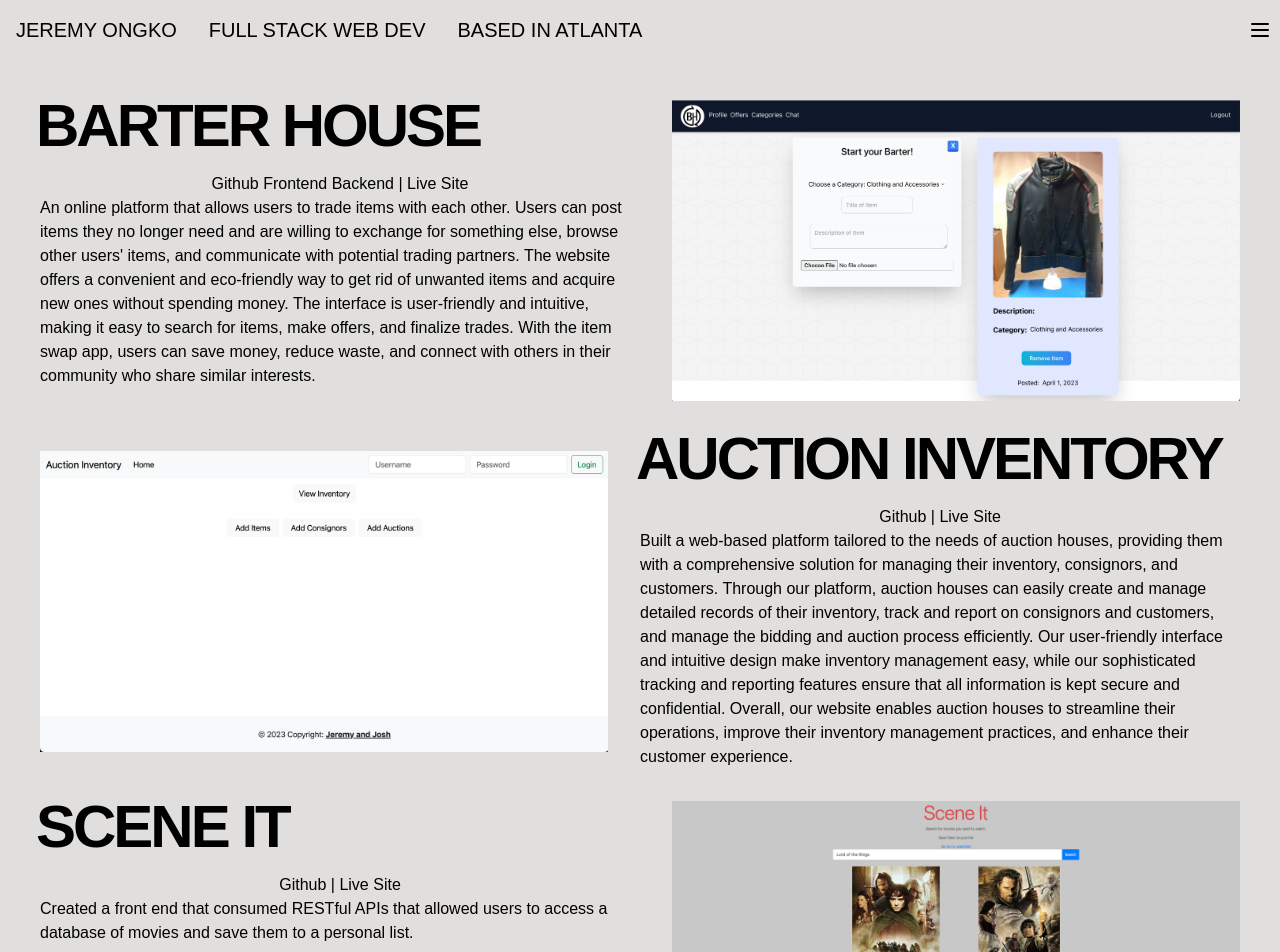
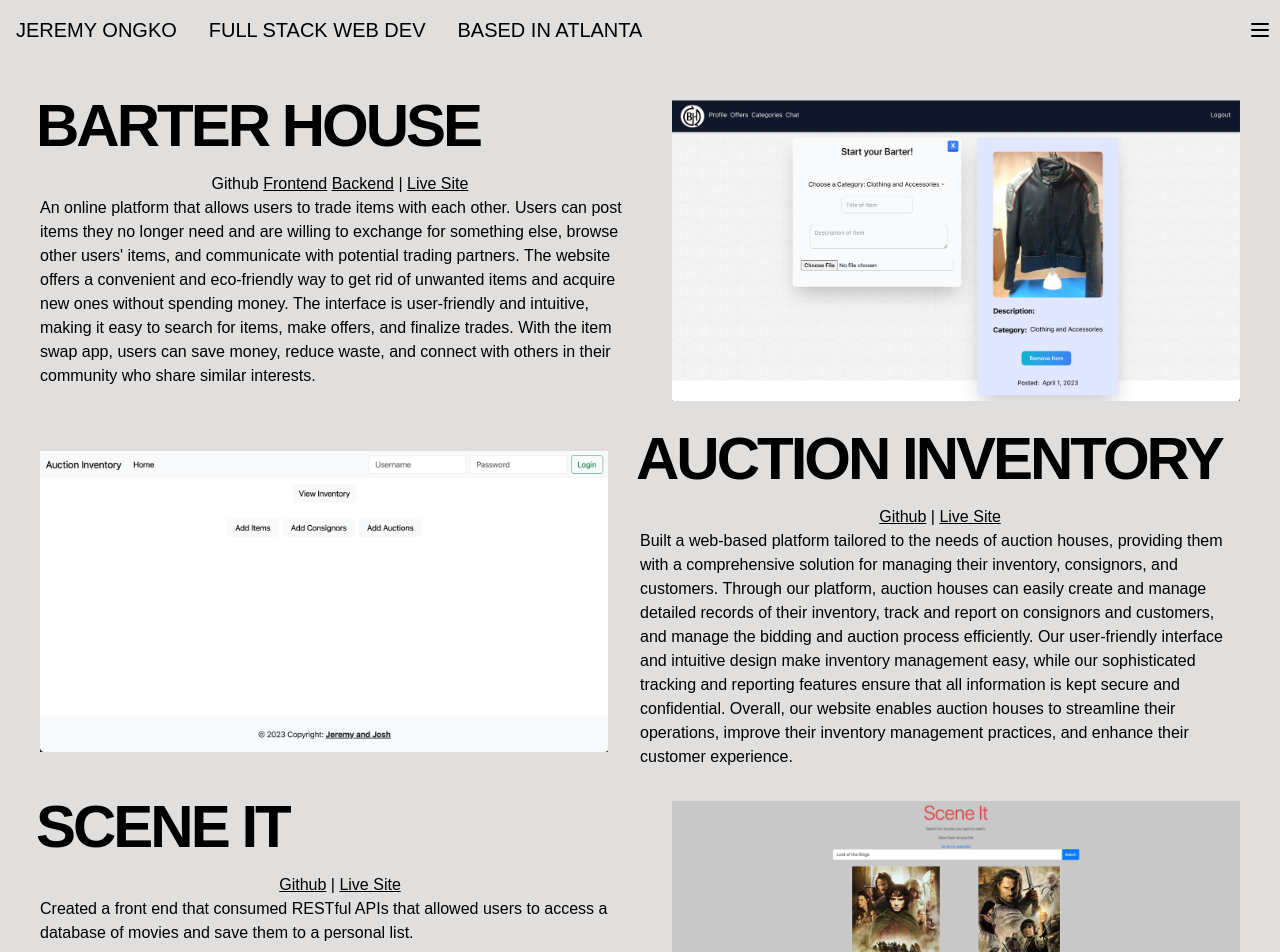
Before and after one commit to Jong-ko/Portfolio, a Next.js app: page /projects in a window 1280 px wide. Shown: the top 952 px of the page. Built offline with nearby package versions, Linux system fonts and the light colour scheme.

Commit message:
changed link styling in projects

```diff
--- a/src/components/Projects/ProjectOne.jsx
+++ b/src/components/Projects/ProjectOne.jsx
@@ -10,14 +10,19 @@ export function ProjectOne() {
         </h3>
         <p className="font-light justify-self-center">
           Github{" "}
-          <a href="https://github.com/Jong-ko/TradeUpFront" target="_blank">
-            Frontend{" "}
+          <a href="https://github.com/Jong-ko/TradeUpFront" target="_blank" className="underline">
+            Frontend
           </a>
-          <a href="https://github.com/Jong-ko/TradeUpBack" target="_blank">
+          &nbsp;
+          <a href="https://github.com/Jong-ko/TradeUpBack" target="_blank" className="underline">
             Backend
           </a>{" "}
           |{" "}
-          <a href="http://ec2-3-138-123-221.us-east-2.compute.amazonaws.com/" target="_blank">
+          <a
+            href="http://ec2-3-138-123-221.us-east-2.compute.amazonaws.com/"
+            target="_blank"
+            className="underline"
+          >
             Live Site
           </a>
         </p>
--- a/src/components/Projects/ProjectThree.jsx
+++ b/src/components/Projects/ProjectThree.jsx
@@ -9,11 +9,11 @@ export function ProjectThree() {
           Scene It
         </h3>
         <p className="font-light justify-self-center">
-          <a href="https://github.com/Jong-ko/Sceneit-Project" target="_blank">
-            Github{" "}
+          <a href="https://github.com/Jong-ko/Sceneit-Project" target="_blank" className="underline">
+            Github
           </a>
-          |{" "}
-          <a href="https://jong-ko.github.io/Sceneit-Project/" target="_blank">
+          {" "}|{" "}
+          <a href="https://jong-ko.github.io/Sceneit-Project/" target="_blank" className="underline">
             Live Site
           </a>
         </p>
--- a/src/components/Projects/ProjectTwo.jsx
+++ b/src/components/Projects/ProjectTwo.jsx
@@ -22,11 +22,15 @@ export function ProjectTwo() {
           Auction Inventory
         </h3>
         <p className="font-light justify-self-center">
-          <a href="https://github.com/5hakazulu/FullStackProjects" target="_blank">
-            Github{" "}
+          <a
+            href="https://github.com/5hakazulu/FullStackProjects"
+            target="_blank"
+            className="underline"
+          >
+            Github
           </a>{" "}
           |{" "}
-          <a href="https://fullstackproject-04oi.onrender.com/" target="_blank">
+          <a href="https://fullstackproject-04oi.onrender.com/" target="_blank" className="underline">
             Live Site
           </a>
         </p>
```
